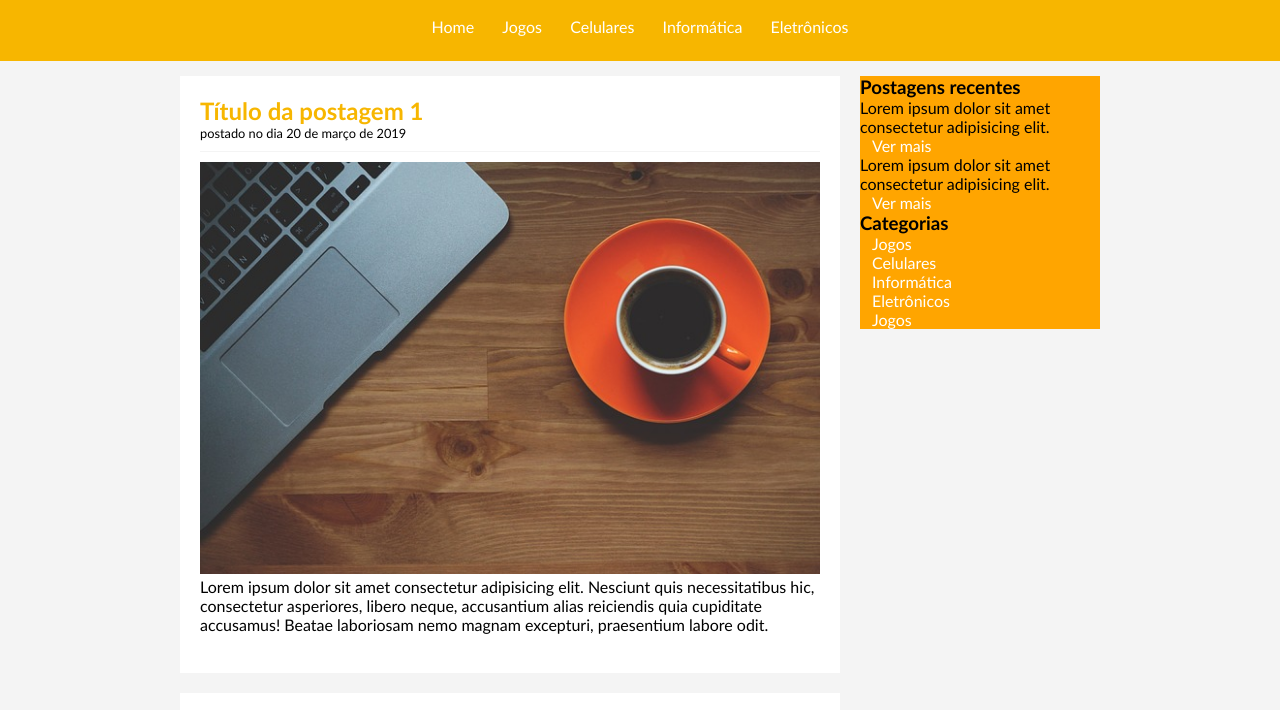
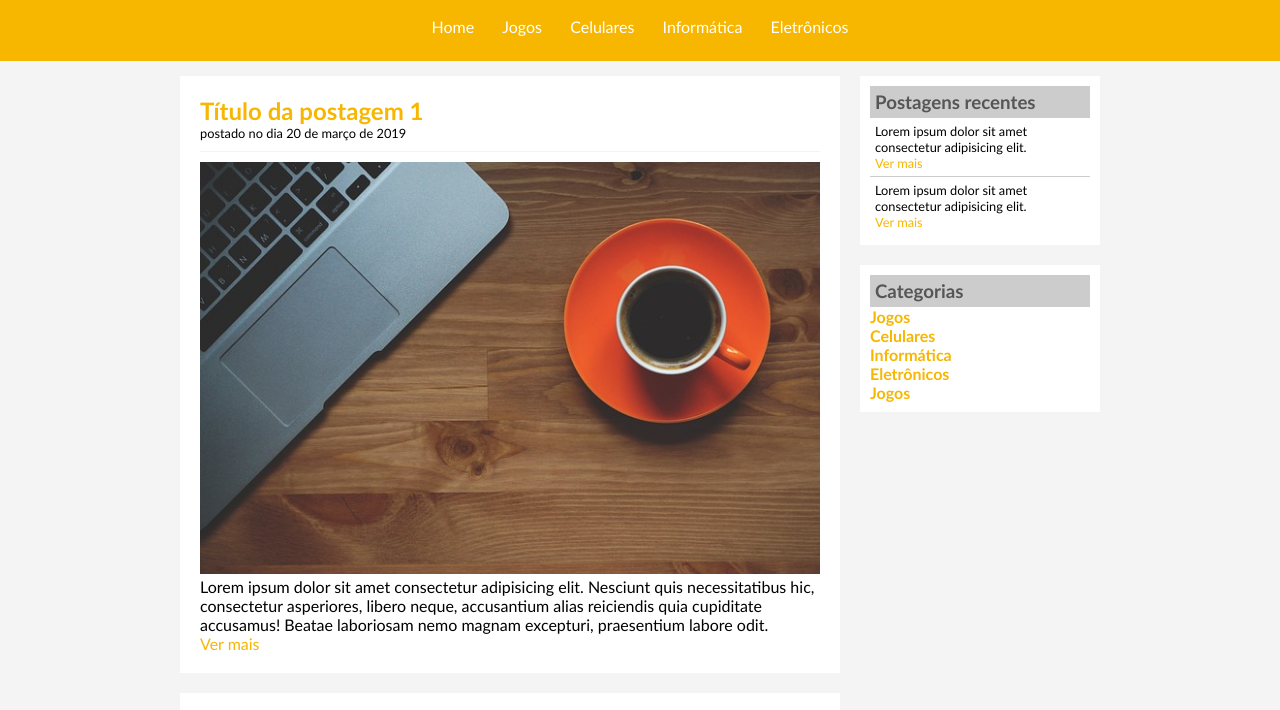
Before and after one commit to NandoCodeBR/CSSTecBlog, a plain HTML site: page Tecblog/index.html in a window 1280 px wide. Shown: the part 76-786 px from the top of the page. Drawn offline with Linux system fonts and the light colour scheme.

Commit message:
Update estilo.css

```diff
--- a/Tecblog/CSS/estilo.css
+++ b/Tecblog/CSS/estilo.css
@@ -29,12 +29,22 @@ a{
 
 }
 a:link, a:visited{
+
+    color: #f7b600
+}
+/*As regras específicas herdam das regras gerais*/
+a:hover{
+    text-decoration: underline;
+}
+/*Usando seletores para formatar links específicos */
+#area-cabecalho a:link, #area-cabecalho a:visited{
     padding: 8px 12px;
     color: white;
 }
-a:hover{
+#area-cabecalho a:hover{
     color: #f7b600;
     background-color: white;
+    text-decoration: none;
 }
 #area-principal{
 
@@ -52,8 +62,15 @@ a:hover{
     float: right;
 }
 
-#area-lateral{
-    background: orange;
+.conteudo-lateral{
+    background: white;
+    padding: 10px;
+    margin-bottom: 20px;
+}
+h3{
+    background: #CCC;
+    color: #565656;
+    padding: 5px;
 }
 #rodape {
     background: green;
@@ -76,3 +93,11 @@ h2{
     margin-bottom: 10px;
     display: block;
 }
+.postagem-lateral {
+    font-size: 0.8em;
+    padding: 5px;
+    border-bottom: 1px solid #CCC;
+}
+.categorias{
+    font-weight: bold;
+}
```
